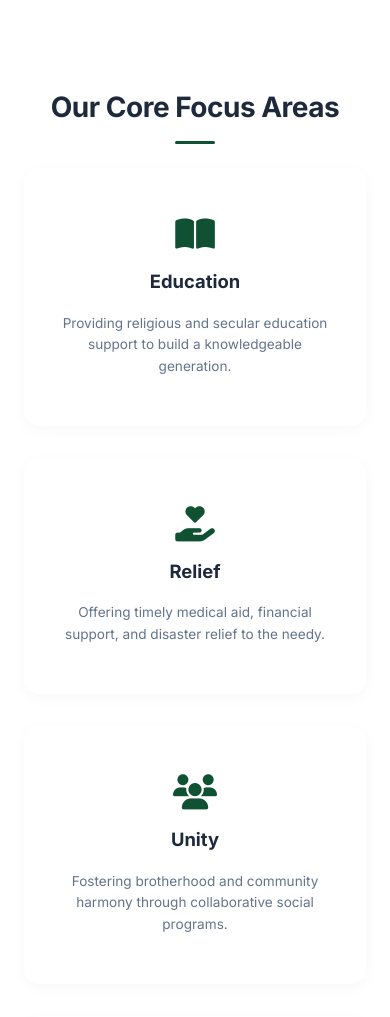
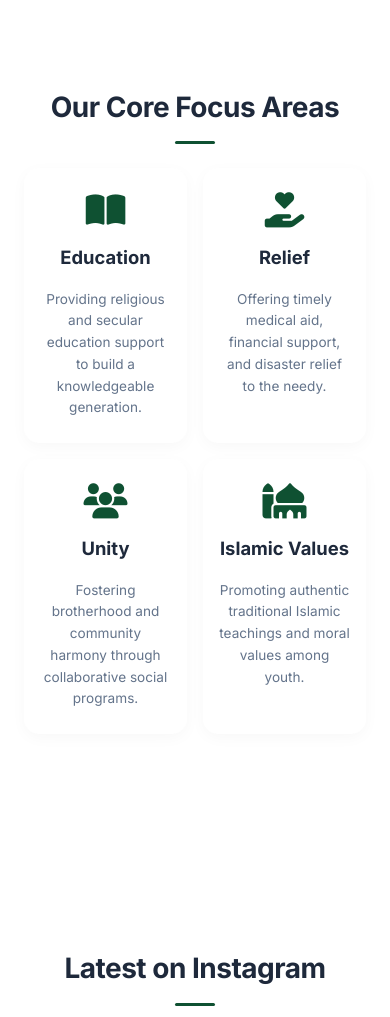
Before and after one commit to sinan-prvt/Islamic_Center, a Django app: page / in a window 390 px wide. Shown: the part 1328-2345 px from the top of the page. Run offline with Django 5.2, Linux system fonts and the light colour scheme; data comes from the database, SQL or seed files in the repository; data that the repository does not hold is empty.

Commit message:
Display two pillar cards per row on mobile

```diff
--- a/templates/home.html
+++ b/templates/home.html
@@ -329,7 +329,12 @@
 
     @media (max-width: 768px) {
         .pillars-grid {
-            grid-template-columns: 1fr;
+            grid-template-columns: 1fr 1fr;
+            gap: 1rem;
+        }
+
+        .pillar-card {
+            padding: 1.5rem 1rem;
         }
 
         .hero-slider {
```
